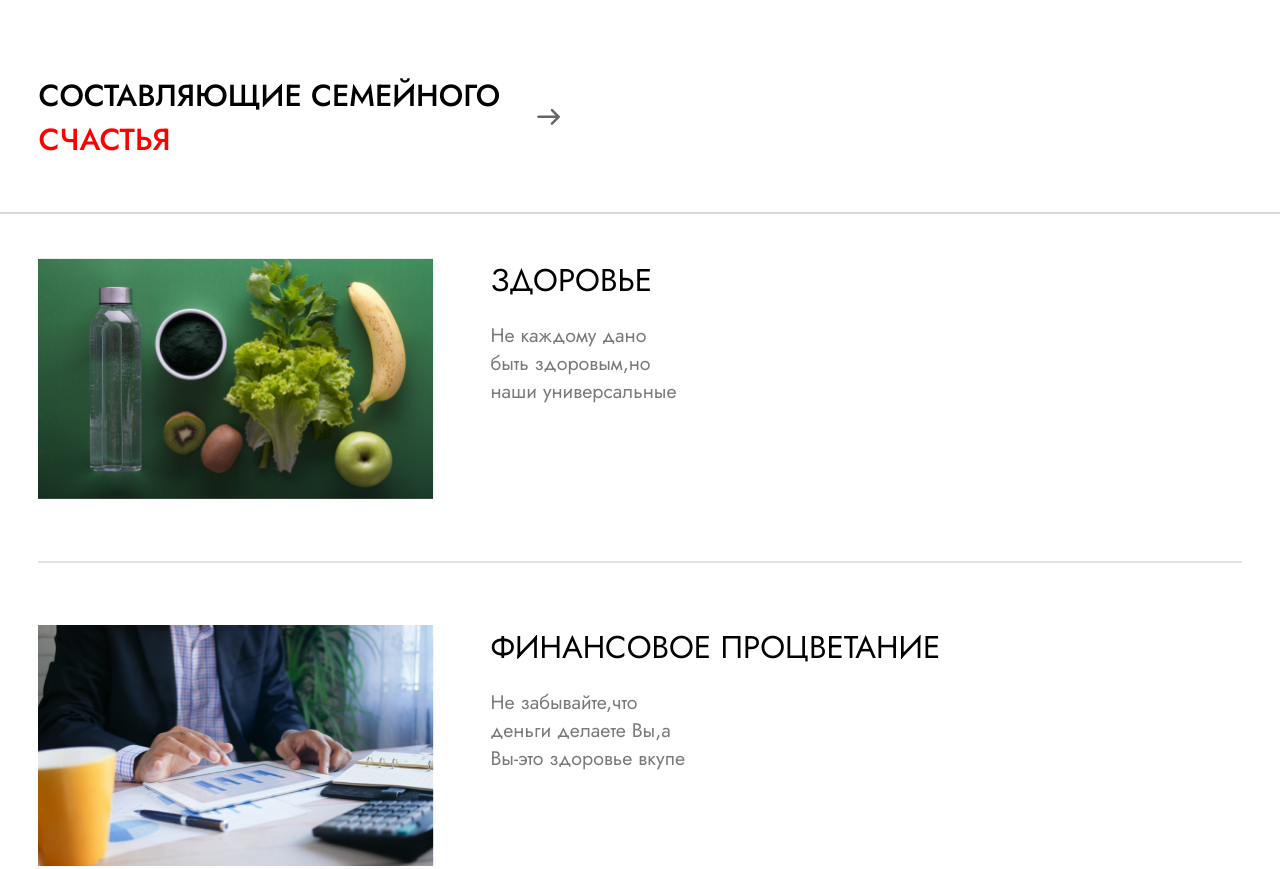
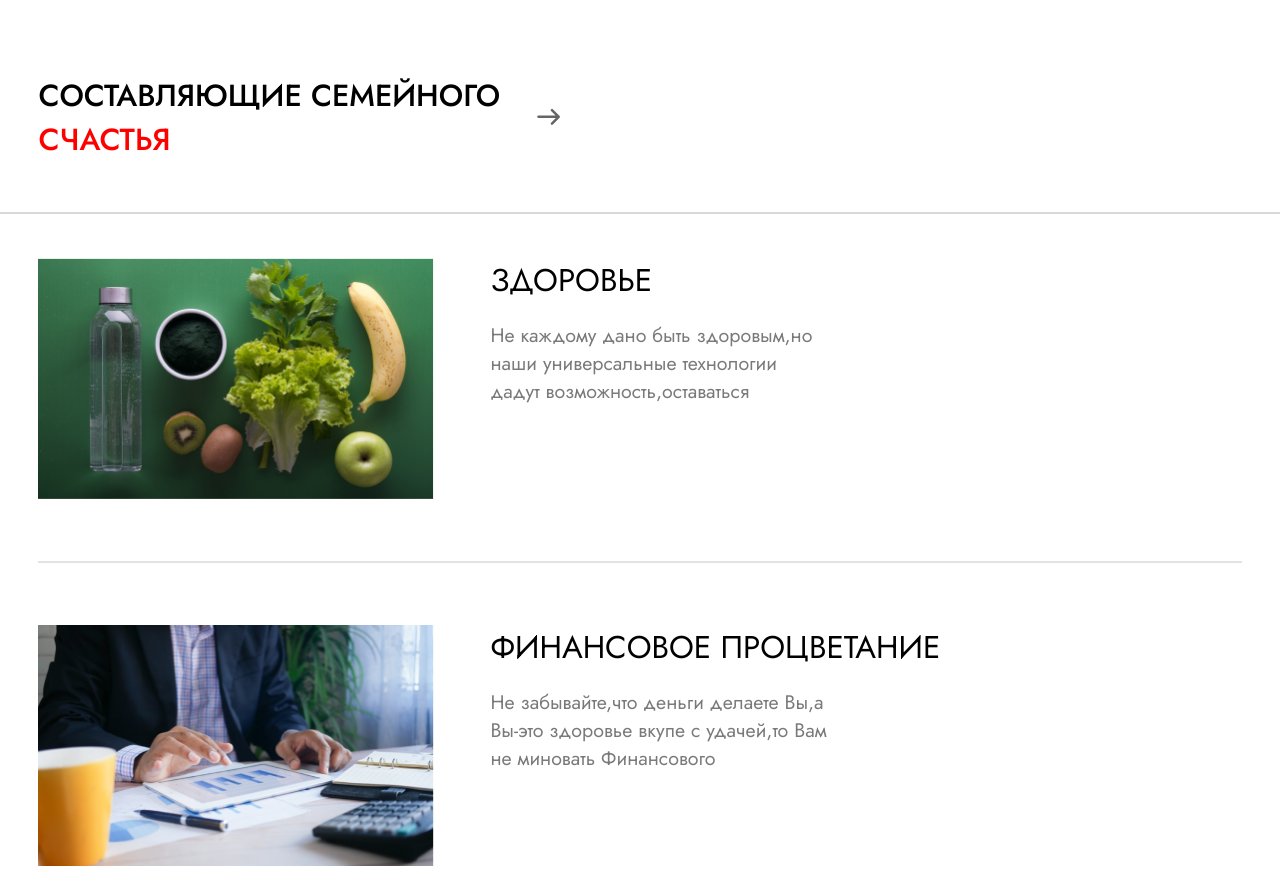
Before and after one commit to bodnn02/helpful_magic, a plain HTML site: page index.html in a window 1280 px wide. Shown: the part 685-1554 px from the top of the page. Drawn offline with Linux system fonts and the light colour scheme.

Commit message:
modified:   css/style.css

```diff
--- a/css/style.css
+++ b/css/style.css
@@ -686,7 +686,7 @@ body {
     text-overflow: ellipsis;
     overflow: hidden;
     max-width: 340px;
-    width: 200px;
+    width: fit-content;
     max-height: 88px;
     margin-top: 18px;
 
```
